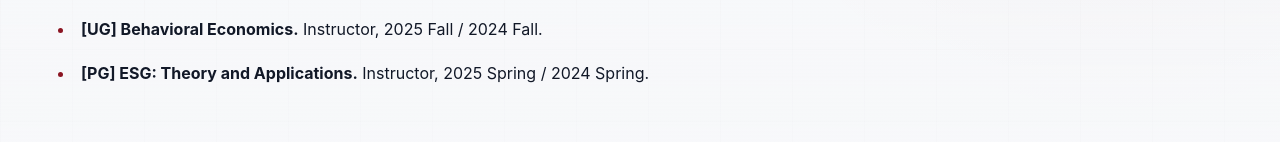
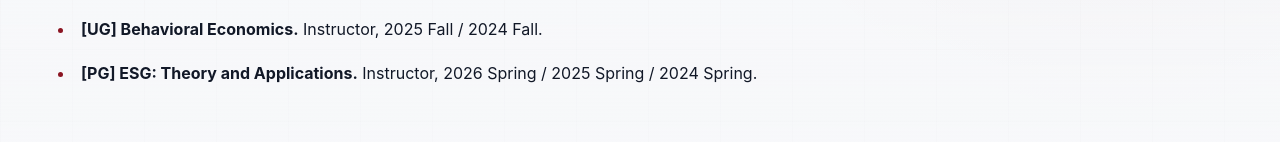
Before and after one commit to yhecon/personal-website, a plain HTML site: page teaching.html in a window 1280 px wide. Shown: the part 383-525 px from the top of the page. Drawn offline with Linux system fonts and the light colour scheme.

Commit message:
Update teaching semesters

```diff
--- a/teaching.html
+++ b/teaching.html
@@ -29,7 +29,7 @@
         <h2>Peking University (2022-)</h2>
         <ul class="item-list compact">
           <li><strong>[UG] Behavioral Economics.</strong> Instructor, 2025 Fall / 2024 Fall.</li>
-          <li><strong>[PG] ESG: Theory and Applications.</strong> Instructor, 2025 Spring / 2024 Spring.</li>
+          <li><strong>[PG] ESG: Theory and Applications.</strong> Instructor, 2026 Spring / 2025 Spring / 2024 Spring.</li>
         </ul>
 
         <h2>Guest Lectures (2023-)</h2>
```
